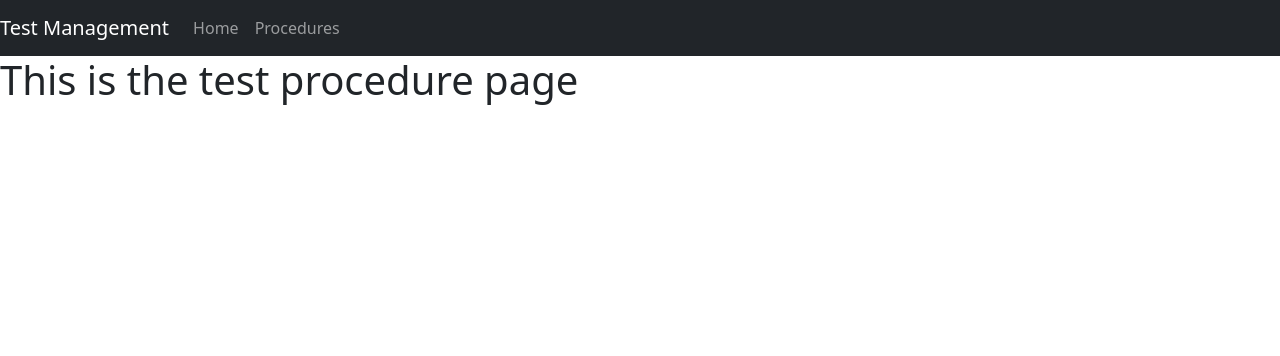
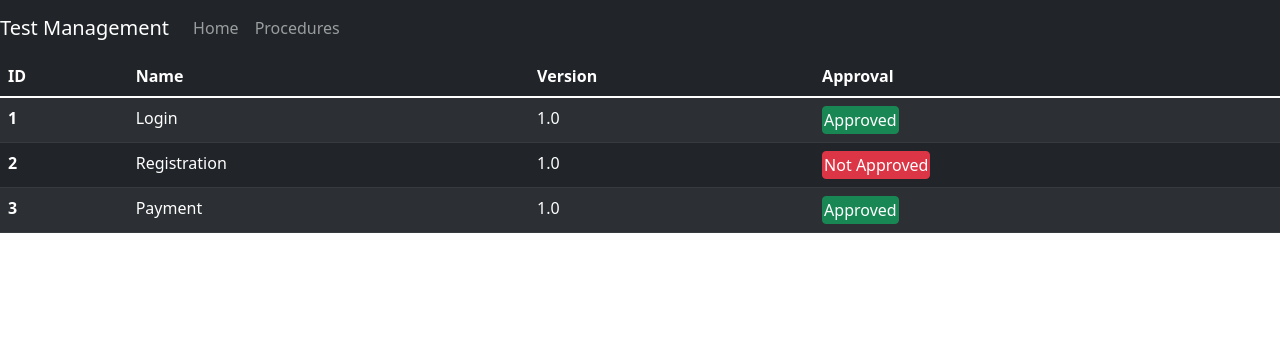
Before and after one commit to armanirodriguez/SWETestProcedure, a Flask app: page /procedures in a window 1280 px wide. Shown: the top 356 px of the page. Run offline with Flask 2, Linux system fonts and the light colour scheme.

Commit message:
Added procedure table and sample data

```diff
--- a/main.py
+++ b/main.py
@@ -2,12 +2,22 @@ from flask import Flask, render_template, url_for
 
 app = Flask(__name__)
 
+# example test data
+data = [
+#   id  name            version      approved
+    [1, "Login",        1.0,        True],
+    [2, "Registration", 1.0,        False],
+    [3, "Payment",      1.0,        True]
+]
+
+
+
 @app.route('/')
 def home():
-    return render_template("home.html")
+    return render_template("home.html", title="Home Page")
 
 @app.route('/procedures')
 def procedures():
-    return render_template("procedures.html")
+    return render_template("procedures.html", title="Procedures", data=data)
 
 app.run(debug=True)
--- a/templates/procedures.html
+++ b/templates/procedures.html
@@ -1,4 +1,27 @@
 {% extends "layout.html" %}
 {% block content %}
-<h1> This is the test procedure page </h1>
+
+<table class="table table-striped table-dark">
+    <thead>
+        <tr>
+            <th scope="col">ID</th>
+            <th scope="col">Name</th>
+            <th scope="col">Version</th>
+            <th scope="col">Approval</th>
+        </tr>
+    </thead>
+    <tbody>
+    {% for entry in data %}
+        <tr>
+            <th scope="row">{{ entry[0] }}</th>
+            <td>{{ entry[1] }}</td>
+            <td>{{ entry[2] }}</td>
+            {% if entry[3] %}
+                <td> <button style="padding: 1px 1px;pointer-events: none;" type="button" class="btn btn-success">Approved</button> </td>
+            {% else %}
+                <td> <button style="padding: 1px 1px;pointer-events: none;" type="button" class="btn btn-danger">Not Approved</button> </td>
+            {% endif %}
+        </tr>
+    {% endfor %}
+    </tbody>
 {% endblock content %}
```
